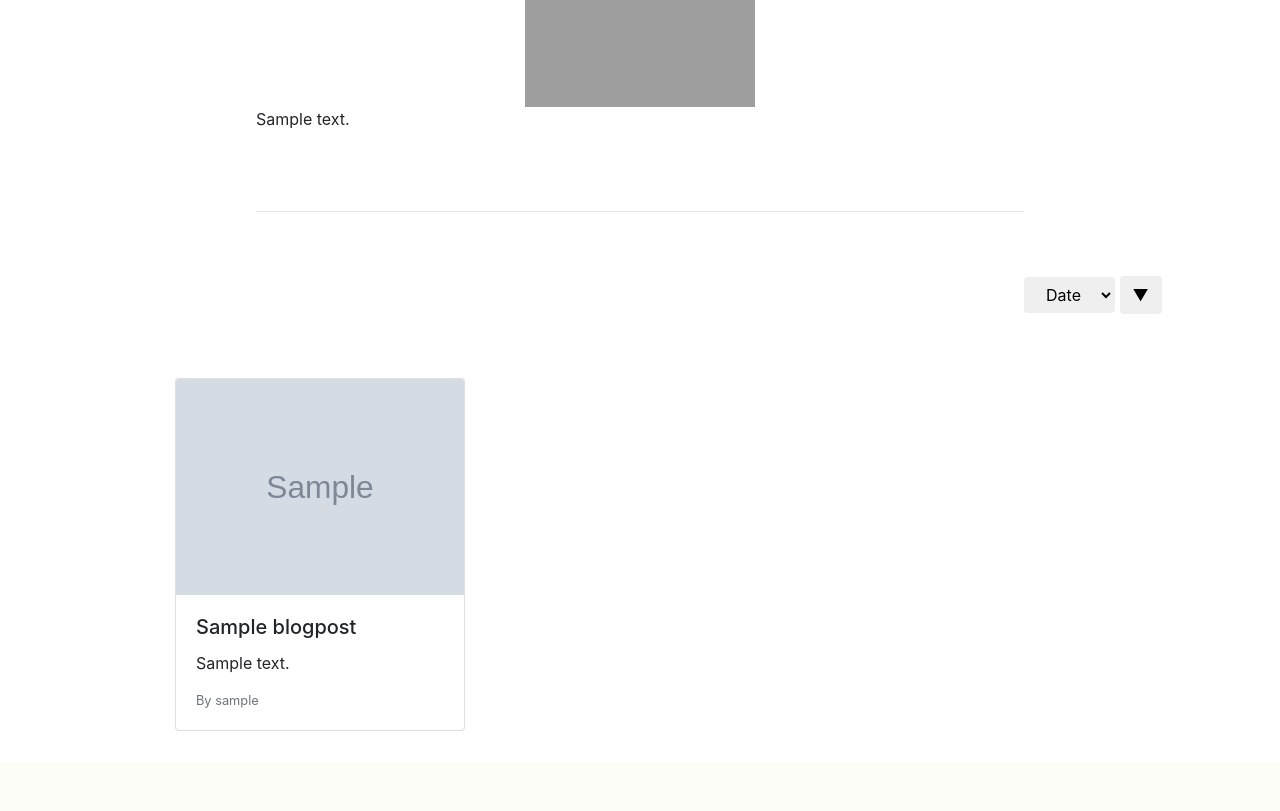
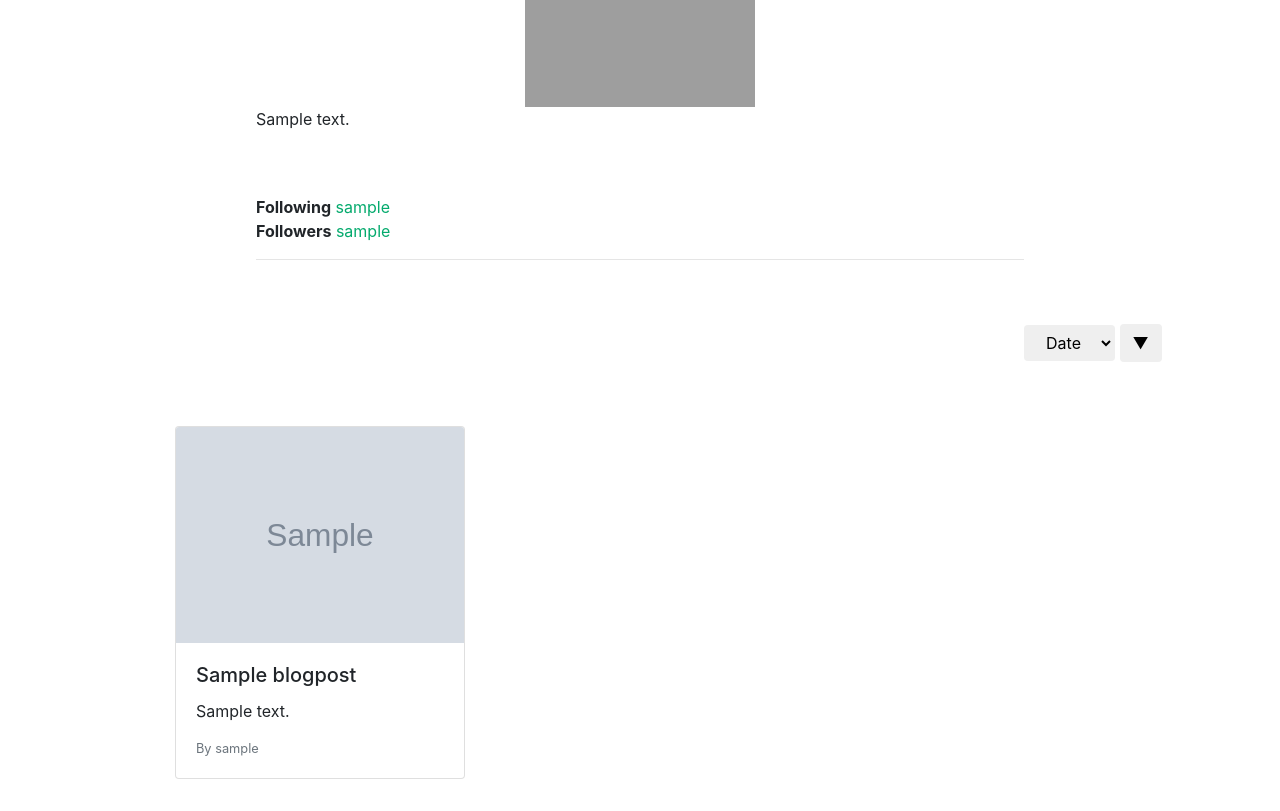
Before and after one commit to NoamZeise/WAD-Group, a Django app: page /profile/ in a window 1280 px wide. Shown: the part 280-1091 px from the top of the page. Before the commit the page ends 1011 px from the top, so only its background shows below. Run offline with Django 4.2, Linux system fonts and the light colour scheme; a user stored in the database is signed in; tables that the repository leaves empty hold one stand-in row (values such as "Sample post"); grey boxes marked "Sample" are stand-in pictures; data that the repository does not hold is empty; some libraries are stand-ins or nearby versions; grey boxes are pictures that could not be loaded.

Commit message:
add followers and following to user profiles

```diff
--- /dev/null
+++ b/example-posts/chickencopy.txt
@@ -0,0 +1,5 @@
+title
+2020-5-5
+example-posts/ChickenScheme.png
+
+textdasdasdasdasdasdasdasd
--- a/froggr/views.py
+++ b/froggr/views.py
@@ -50,7 +50,6 @@ def my_frogs(request):
     return render(request, 'my_frogs.html')
 
 def get_user_profile_or_none(user):
-    profile = None
     try:
         profile = UserProfile.objects.get(user=user)
     except UserProfile.DoesNotExist:
@@ -60,6 +59,31 @@ def get_user_profile_or_none(user):
 def checkConnection(user1, user2):
     existing_connection = Connection.objects.filter(user=user1).filter(friend=user2)
     return (len(existing_connection) > 0)
+
+def getProfile(user):
+    try:
+        userprofile = UserProfile.objects.get(user=user)
+    except UserProfile.DoesNotExist:
+        return None
+    except ValueError:
+        return None
+    return userprofile
+
+def getFollowers(user):
+    passedFollowers = Connection.objects.filter(friend=user)
+    followerList = []
+    for follower in passedFollowers:
+        followerProfile = getProfile(follower.user)
+        followerList.append((follower.user, followerProfile.profile_slug))
+    return followerList
+
+def getFollowing(user):
+    passedFollowing = Connection.objects.filter(user=user)
+    followingList = []
+    for following in passedFollowing:
+        followingProfile = getProfile(following.friend)
+        followingList.append((following.friend, followingProfile.profile_slug))
+    return followingList
 
 def profile(request, profile_slug = None):
     user = None
@@ -81,7 +105,9 @@ def profile(request, profile_slug = None):
     profile = get_user_profile_or_none(user)
     context_dict = {}
     context_dict["username"] = user.username
-    context_dict["following"] = checkConnection(request.user, user)
+    context_dict["following2"] = checkConnection(request.user, user)
+    context_dict["followers"] = getFollowers(user)
+    context_dict["following"] = getFollowing(user)
     context_dict["is_logged_in_profile"] = is_logged_in
     context_dict["profile_slug"] = "";
     if profile != None:
--- a/populate_froggr.py
+++ b/populate_froggr.py
@@ -31,6 +31,7 @@ def populate():
              gen_blog_from_txt(users[5], "example-posts/emacs-lisp.txt"),
              gen_blog_from_txt(users[5], "example-posts/gnu-prop.txt"),
              gen_blog_from_txt(users[5], "example-posts/free-as-in.txt"),
+             gen_blog_from_txt(users[2], "example-posts/chickencopy.txt"),
              ]
 
     gen_comment(users[0], blogs[1], "a Burger!")
--- a/templates/profile.html
+++ b/templates/profile.html
@@ -15,7 +15,7 @@
 <div class="frogg-title">
 <h1 class="frogg-header">{{ username }}</h1>
 {% if not is_logged_in_profile %}
-	{% if following %}
+	{% if following2 %}
 		<button class="btn btn-primary" use="follow" user="{{ username }}" type="submit">Unfollow</button>
 	{% else %}
 		<button class="btn btn-primary" use="follow" user="{{ username }}" type="submit">Follow</button>
@@ -31,6 +31,14 @@
 {% endif %}
 <p>{{ profile.text }}</p>
 <br> <br>
+<strong>Following</strong>
+{% for userTuple in following %}
+	<a href="{% url 'froggr:profile' userTuple.1 %}">{{ userTuple.0.username }}</a><br/>
+{% endfor %}
+<strong>Followers</strong>
+{% for userTuple in followers %}
+	<a href="{% url 'froggr:profile' userTuple.1 %}">{{ userTuple.0.username }}</a><br/>
+{% endfor %}
 <hr>
 </div>
 <script src="{% static "follow.js" %}" crossorigin="anonymous"></script>
```
